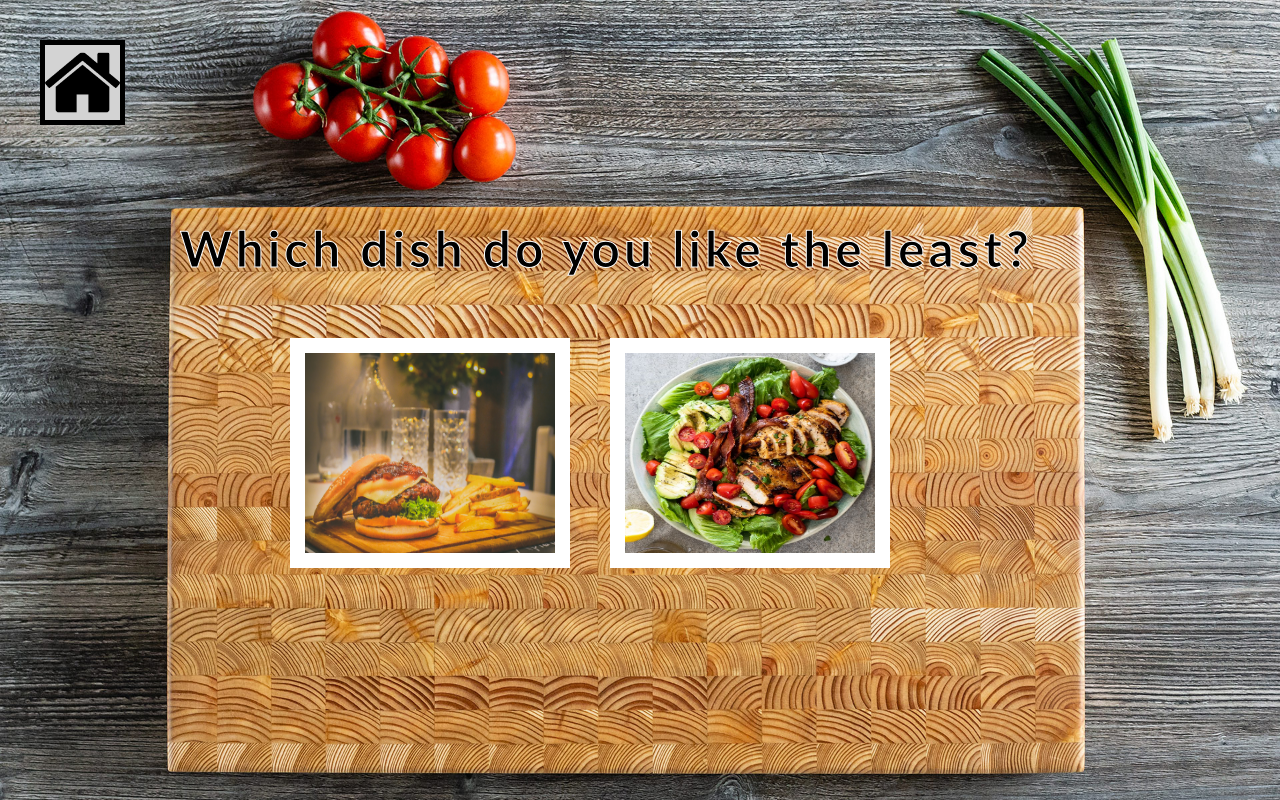
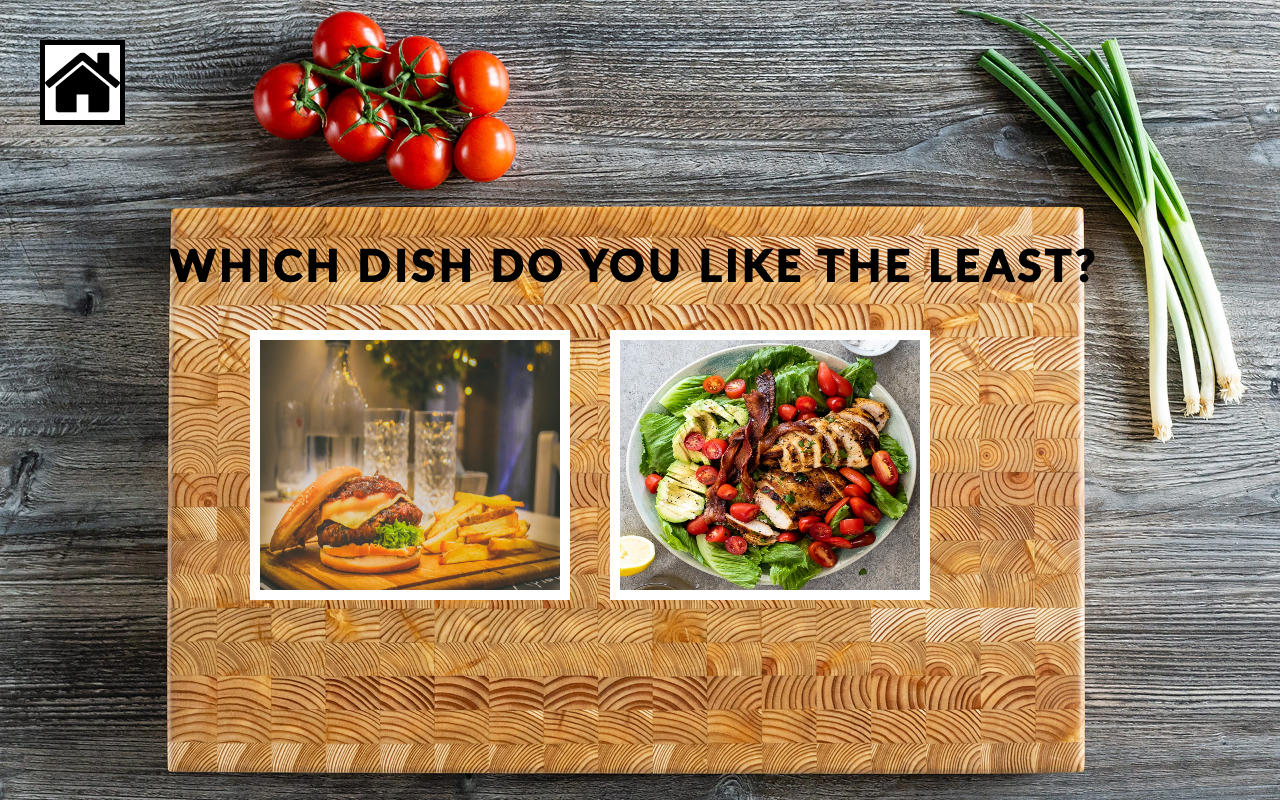
Before and after one commit to njnickjackson/flask_food_recommendation, a Flask app: page /HelpMeChoose in a window 1280 px wide. Run offline with Flask 2, Linux system fonts and the light colour scheme.

Commit message:
updated image sizes

```diff
--- a/static/style.css
+++ b/static/style.css
@@ -13,7 +13,7 @@
 }
 
 .recommendation {
-    color: wheat;
+    color: white;
     text-align: center;
     font-size: 25px;
     padding: 150px 10px 10px 500px;
@@ -40,7 +40,7 @@
     border: 3px solid black;
     position: center;
     z-index: 1;
-    background-color: wheat;
+    background-color: white;
     margin: 75px 10px 10px 500px;
 
 }
@@ -60,11 +60,11 @@
 }
 
 .least {
-    font-size: 3.1rem;
-    padding: 90px 0px 0px 180px;
+    font-size: 2.7rem;
+    padding: 110px 0px 0px 170px;
     color: black;
-    -webkit-text-stroke-width: 1px;
-    -webkit-text-stroke-color: white;
+    -webkit-text-stroke-width: 2px;
+    -webkit-text-stroke-color: black;
 }
 
 .columns {
@@ -76,23 +76,23 @@
     margin-left: 40px;
     margin-top: 40px;
     padding: 0;
-    background: 30px lightgray;
+    background: 30px white;
     border: 5px solid black;
 }
 
 .left-pic {
-    width: 250px;
-    height: 200px;
-    margin-left: 290px;
-    margin-top: 60px;
+    width: 300px;
+    height: 250px;
+    margin-left: 250px;
+    margin-top: 40px;
     margin-right: 40px;
-    border: 15px solid white;
+    border: 10px solid white;
 }
 
 .right-pic {
-    width: 250px;
-    height: 200px;
-    margin-right: 300px;
-    margin-top: 60px;
-    border: 15px solid white;
+    width: 300px;
+    height: 250px;
+    margin-right: 100px;
+    margin-top: 40px;
+    border: 10px solid white;
 }
--- a/templates/help_choose.html
+++ b/templates/help_choose.html
@@ -11,7 +11,7 @@
                     <a href="/"><img class="home-symbol" src="{{ url_for('static', filename='images/home-symbol.png') }}"></a>
                 </div>
                 <div>
-                    <h1 class="least">Which dish do you like the least?</h1>
+                    <h1 class="least">WHICH DISH DO YOU LIKE THE LEAST?</h1>
                 </div>
                 <div class="columns">
                     <div>
```
